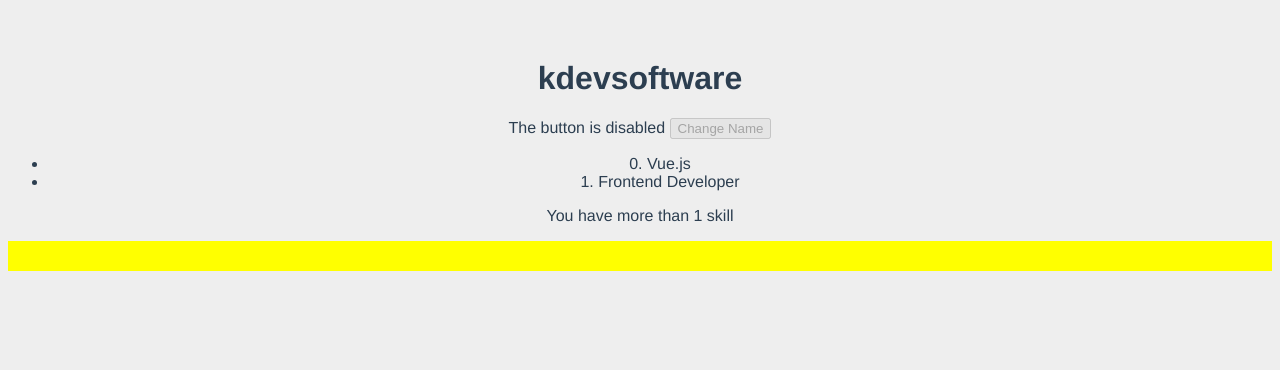
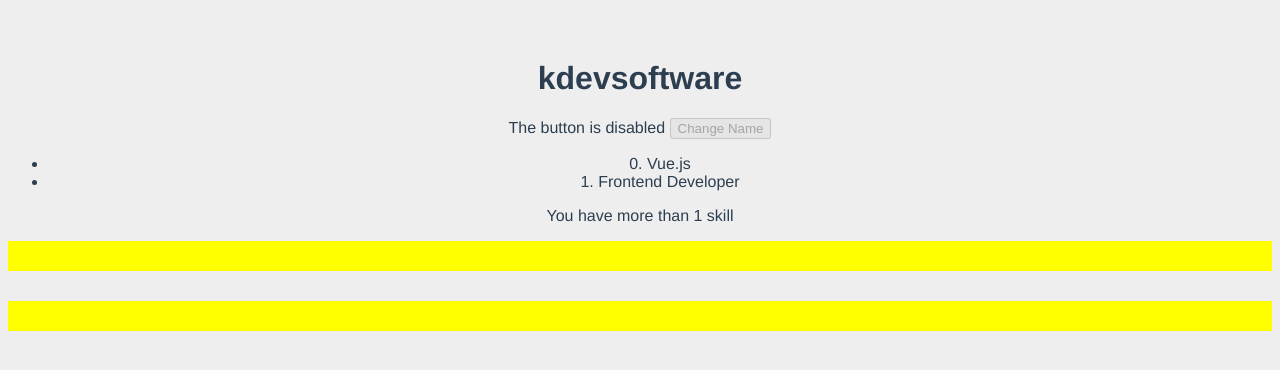
Before and after one commit to gktaj/vue2-checking, a Vue app: page / in a window 1280 px wide. Shown: the top 370 px of the page. Built offline with nearby package versions, Linux system fonts and the light colour scheme.

Commit message:
using v-bind:class with on object

```diff
--- a/src/components/Skills.vue
+++ b/src/components/Skills.vue
@@ -17,6 +17,7 @@
         <p v-else>You have less than or equal to 1 skill</p>
 
         <div v-bind:class="{alert: showAlert}"></div>
+        <div v-bind:class="alertObject"></div>
       </div>
     </div>
   </div>
@@ -30,7 +31,10 @@
       name: "kdevsoftware",
       btnState: true,
       skills: [{ skill: "Vue.js" }, { skill: "Frontend Developer" }],
-      showAlert: true
+      showAlert: true,
+      alertObject: {
+        alert: true
+      }
     };
   },
   props: {}
@@ -42,5 +46,6 @@
   background-color: yellow;
   width: 100%;
   height: 30px;
+  margin-bottom: 30px;
 }
 </style>
```
